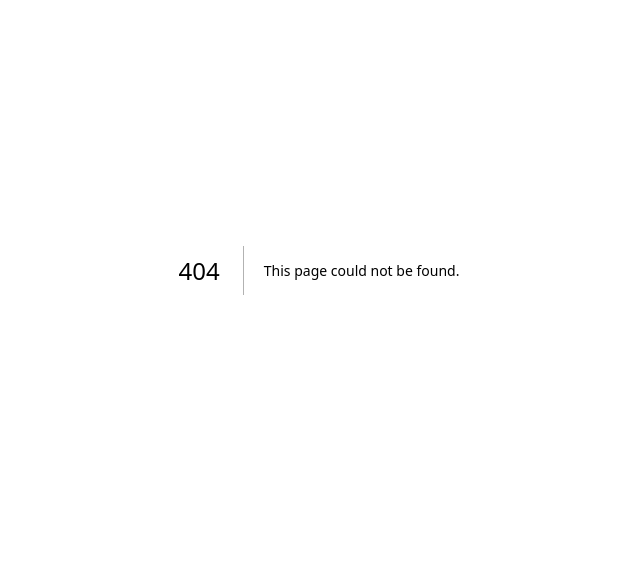
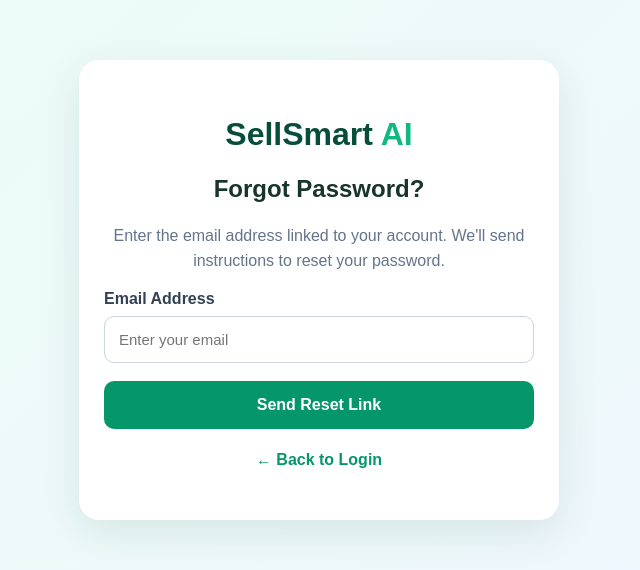
Before and after one commit to kene-19-design/sellsmart-ai, a Next.js app: page /forgot-password in a window 1280 px wide. Before the commit this address had no page. Shown: the part 130-700 px from the top of the page, without its empty margins (321-961 px from the left). Built offline with nearby package versions, Linux system fonts and the light colour scheme; no server answers.

Commit message:
Create page.tsx

```diff
--- /dev/null
+++ b/src/app/forgot-password/page.tsx
@@ -0,0 +1,161 @@
+"use client";
+
+import { useState } from "react";
+import Link from "next/link";
+import { createClient } from "@supabase/supabase-js";
+
+const supabase = createClient(
+  process.env.NEXT_PUBLIC_SUPABASE_URL!,
+  process.env.NEXT_PUBLIC_SUPABASE_ANON_KEY!
+);
+
+export default function ForgotPasswordPage() {
+  const [email, setEmail] = useState("");
+  const [loading, setLoading] = useState(false);
+  const [message, setMessage] = useState("");
+  const [error, setError] = useState(false);
+
+  async function handleReset(e: React.FormEvent<HTMLFormElement>) {
+    e.preventDefault();
+    setLoading(true);
+    setMessage("");
+    setError(false);
+
+    const { error: resetError } =
+      await supabase.auth.resetPasswordForEmail(email, {
+        redirectTo: `${window.location.origin}/reset-password`,
+      });
+
+    setLoading(false);
+
+    if (resetError) {
+      setError(true);
+      setMessage(resetError.message);
+      return;
+    }
+
+    setMessage(
+      "If an account exists with this email, a password reset link will be sent. Please check your inbox."
+    );
+  }
+
+  return (
+    <main
+      style={{
+        minHeight: "100vh",
+        display: "flex",
+        justifyContent: "center",
+        alignItems: "center",
+        padding: "20px",
+        background: "linear-gradient(135deg, #ecfdf5, #eff6ff)",
+        fontFamily: "Arial, sans-serif",
+      }}
+    >
+      <div
+        style={{
+          width: "100%",
+          maxWidth: "430px",
+          background: "white",
+          padding: "35px 25px",
+          borderRadius: "20px",
+          boxShadow: "0 12px 40px rgba(0,60,40,0.10)",
+        }}
+      >
+        <h1 style={{ textAlign: "center", color: "#064e3b" }}>
+          SellSmart <span style={{ color: "#10b981" }}>AI</span>
+        </h1>
+
+        <h2 style={{ textAlign: "center", color: "#18352a" }}>
+          Forgot Password?
+        </h2>
+
+        <p
+          style={{
+            textAlign: "center",
+            color: "#64748b",
+            lineHeight: 1.6,
+          }}
+        >
+          Enter the email address linked to your account. We'll send
+          instructions to reset your password.
+        </p>
+
+        <form onSubmit={handleReset}>
+          <label
+            style={{
+              display: "block",
+              marginBottom: "8px",
+              fontWeight: 600,
+              color: "#334155",
+            }}
+          >
+            Email Address
+          </label>
+
+          <input
+            type="email"
+            required
+            value={email}
+            onChange={(e) => setEmail(e.target.value)}
+            placeholder="Enter your email"
+            autoComplete="email"
+            style={{
+              width: "100%",
+              padding: "14px",
+              border: "1px solid #cbd5e1",
+              borderRadius: "10px",
+              marginBottom: "18px",
+              boxSizing: "border-box",
+              fontSize: "15px",
+            }}
+          />
+
+          {message && (
+            <p
+              style={{
+                padding: "12px",
+                borderRadius: "8px",
+                background: error ? "#fef2f2" : "#ecfdf5",
+                color: error ? "#b91c1c" : "#065f46",
+                fontSize: "13px",
+              }}
+            >
+              {message}
+            </p>
+          )}
+
+          <button
+            type="submit"
+            disabled={loading}
+            style={{
+              width: "100%",
+              padding: "15px",
+              background: loading ? "#6ee7b7" : "#059669",
+              color: "white",
+              border: "none",
+              borderRadius: "10px",
+              fontSize: "16px",
+              fontWeight: 700,
+              cursor: loading ? "not-allowed" : "pointer",
+            }}
+          >
+            {loading ? "Sending..." : "Send Reset Link"}
+          </button>
+        </form>
+
+        <p style={{ textAlign: "center", marginTop: "22px" }}>
+          <Link
+            href="/login"
+            style={{
+              color: "#059669",
+              textDecoration: "none",
+              fontWeight: 700,
+            }}
+          >
+            ← Back to Login
+          </Link>
+        </p>
+      </div>
+    </main>
+  );
+}
```
